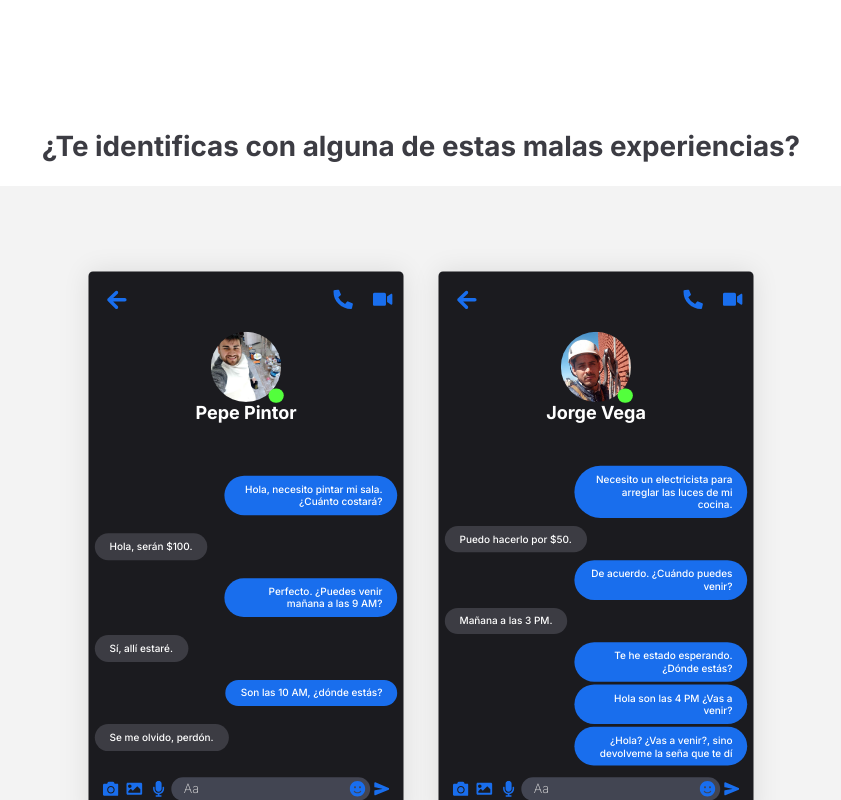
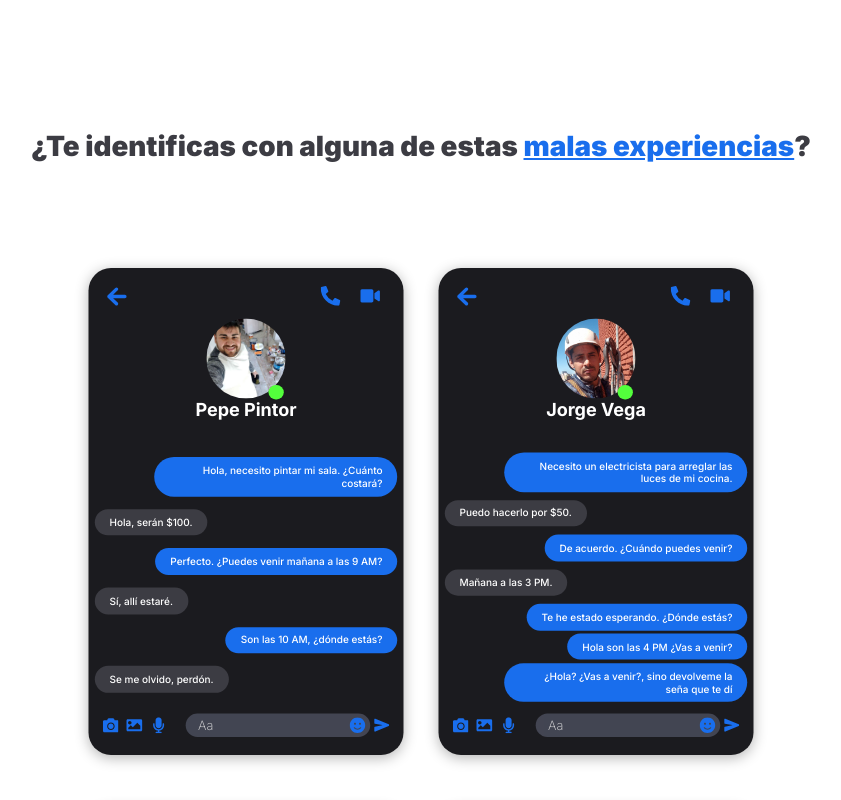
Before and after one commit to SebaPerez90/asdasd, a Next.js app: page / in a window 1280 px wide. Shown: the part 1540-2340 px from the top of the page, without its empty margins (219-1060 px from the left). Built offline with nearby package versions, Linux system fonts and the light colour scheme.

Commit message:
landing mock

```diff
--- a/src/components/Home/About/About.module.css
+++ b/src/components/Home/About/About.module.css
@@ -98,7 +98,14 @@
 .experiences_title {
   text-align: center;
   font-size: 2em;
+  font-weight: 900;
   color: var(--color-primary-light);
+}
+
+.experiences_title strong {
+  color: var(--blue-strong);
+  text-decoration: underline;
+  font-weight: bolder;
 }
 
 .experiences {
@@ -108,14 +115,13 @@
   width: 100%;
   padding: 4em 0;
   box-sizing: border-box;
-  background-color: var(--box-light);
   user-select: none;
 }
 
 .message_container {
-  box-shadow: var(--shadow-neutral);
+  box-shadow: var(--shadow-bottom);
   gap: 0.3em;
-  border-radius: 5px;
+  border-radius: 25px;
   background-color: var(--bg-dark);
   display: flex;
   flex-direction: column;
@@ -141,7 +147,7 @@
   left: 0.5em;
   display: flex;
   justify-content: space-between;
-  width: 92%;
+  width: 88%;
   font-size: 2.8em;
 }
 
@@ -158,7 +164,7 @@
   flex-direction: column;
   align-items: center;
   position: relative;
-  margin: 4em 0;
+  margin: 3em 0;
 
   &::after {
     content: '';
@@ -173,8 +179,8 @@
 }
 
 .img_container {
-  height: 7em;
-  width: 7em;
+  height: 8em;
+  width: 8em;
   border-radius: 50%;
   overflow: hidden;
 }
@@ -199,7 +205,7 @@
   align-self: flex-end;
   padding: 0.7em 1.5em;
   border-radius: 30px;
-  margin-left: 13em;
+  margin-left: 6em;
 }
 
 .employee {
@@ -208,7 +214,7 @@
   margin: 0.5em 0;
   align-self: flex-start;
   padding: 0.7em 1.5em;
-  margin-right: 13em;
+  margin-right: 6em;
   border-radius: 30px;
 }
 
@@ -232,7 +238,7 @@
     content: 'Aa';
     padding-left: 1em;
     position: absolute;
-    width: 65%;
+    width: 60%;
     font-size: 0.8em;
     display: flex;
     align-items: center;
--- a/src/components/Home/About/About.tsx
+++ b/src/components/Home/About/About.tsx
@@ -164,7 +164,13 @@ const About = () => {
       </div>
       <div className={styles.experiences_container}>
         <h1 className={styles.experiences_title}>
-          ¿Te identificas con alguna de estas malas experiencias?
+          {language === 'english'
+            ? 'Do you identify with any of these '
+            : '¿Te identificas con alguna de estas '}
+          <strong>
+            {language === 'english' ? 'bad experiences' : 'malas experiencias'}
+          </strong>
+          ?
         </h1>
         <div className={styles.experiences}>
           {chats.map((element, index) => (
```
